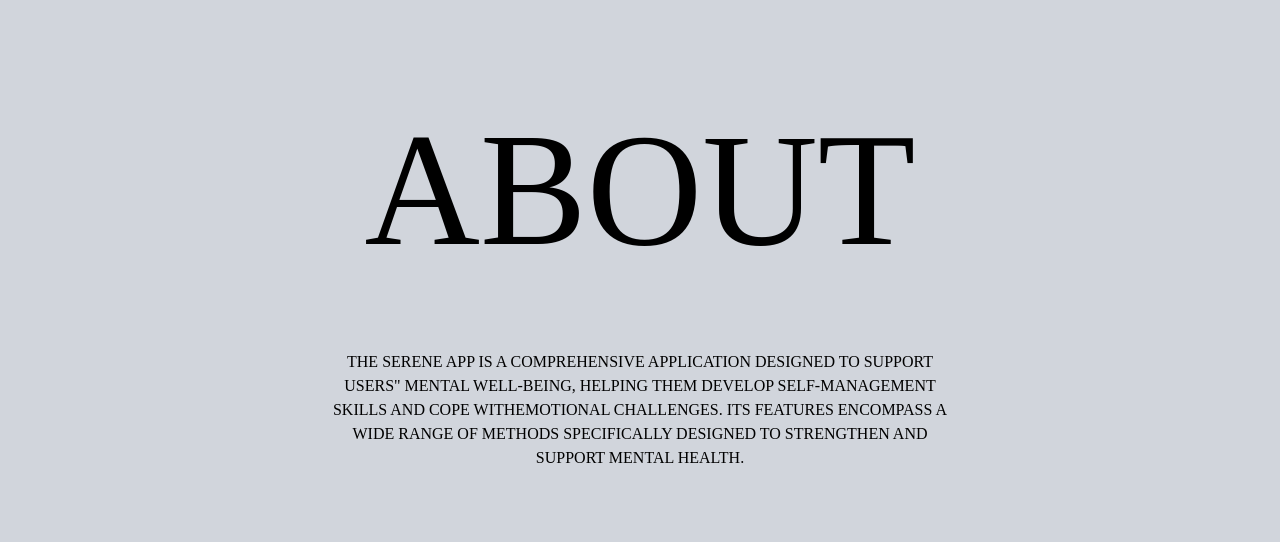
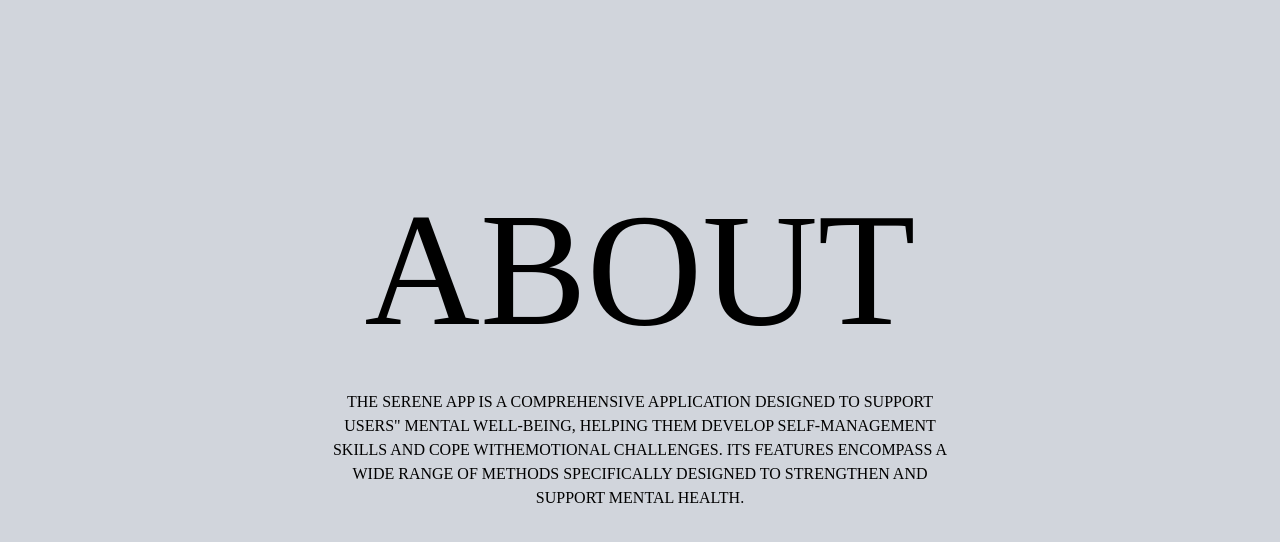
Before and after one commit to Aryan-netizen/Serene-Project, a React (Vite) app: page / in a window 1280 px wide. Shown: the part 1530-2072 px from the top of the page. Built offline with nearby package versions, Linux system fonts and the light colour scheme.

Commit message:
Fix of image

```diff
--- a/src/components/About.jsx
+++ b/src/components/About.jsx
@@ -3,8 +3,8 @@ import React from 'react'
 function About() {
   return (
     <div className='w-full h-screen bg-gray-300 font-[Soligant] flex flex-col  items-center'>
-        <h1 data-scroll data-scroll-speed=".1" className='text-center mt-20 text-[20vh]'>ABOUT</h1>
-        <p data-scroll data-scroll-speed=".15" className='text-center w-1/2 '>THE SERENE APP IS A COMPREHENSIVE APPLICATION DESIGNED TO SUPPORT USERS"
+        <h1 data-scroll data-scroll-speed=".2" className='text-center mt-20 text-[20vh]'>ABOUT</h1>
+        <p data-scroll data-scroll-speed=".2" className='text-center w-1/2 '>THE SERENE APP IS A COMPREHENSIVE APPLICATION DESIGNED TO SUPPORT USERS"
 MENTAL WELL-BEING, HELPING THEM DEVELOP SELF-MANAGEMENT SKILLS AND COPE
 WITHEMOTIONAL CHALLENGES. ITS FEATURES ENCOMPASS A WIDE RANGE OF
 METHODS SPECIFICALLY DESIGNED TO STRENGTHEN AND SUPPORT MENTAL HEALTH.</p>
--- a/src/components/Flower.jsx
+++ b/src/components/Flower.jsx
@@ -17,7 +17,7 @@ NECESSARY FORLONG-TERM <br />
 IMPROVEMENT AND MAINTENANCE OF <br />
 MENTAL HEALTH. <br />
         </h1>
-        <img data-scroll data-scroll-speed=".8" className='absolute left-[30vh] w-[70vw] -top-[10vh] -translate-x-0.5 -translate-y-0.5' src="../flowe.png" alt="" />
+        <img data-scroll data-scroll-speed=".8" className='absolute left-[30vh] w-[70vw] -top-[10vh] -translate-x-0.5 -translate-y-0.5' src="./Flowe.png" alt="" />
     </div>
   )
 }
```
